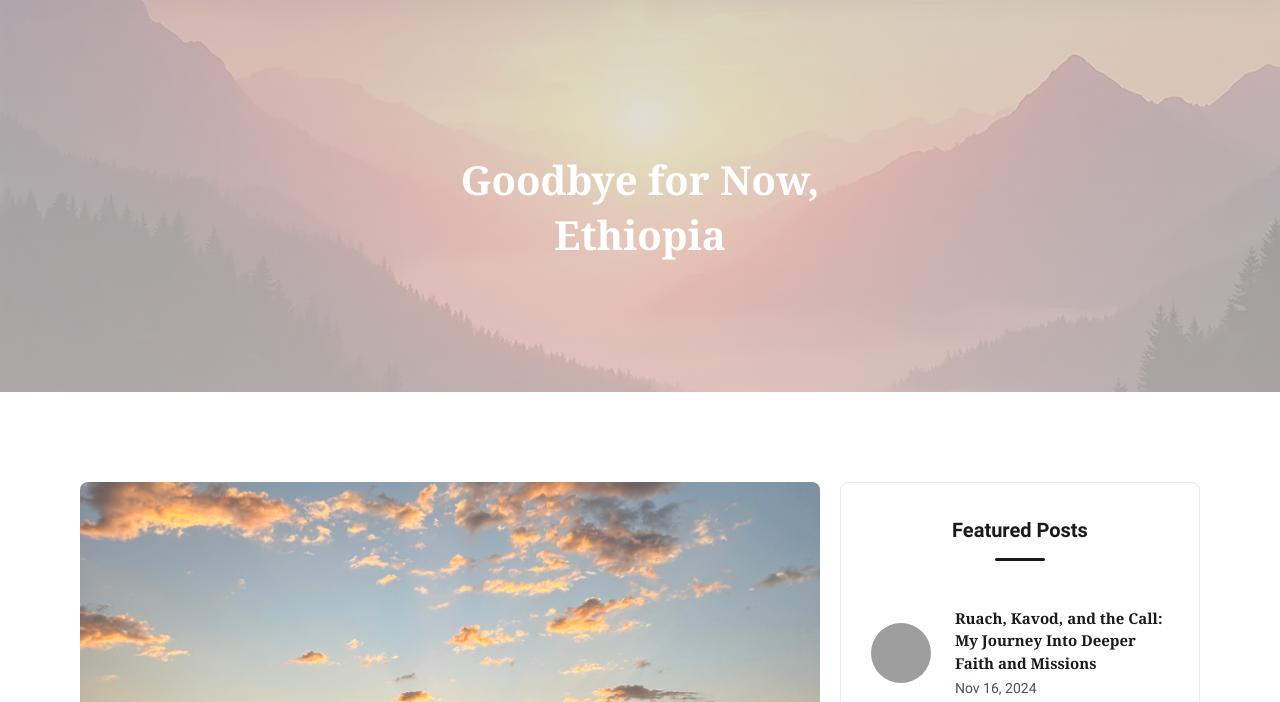
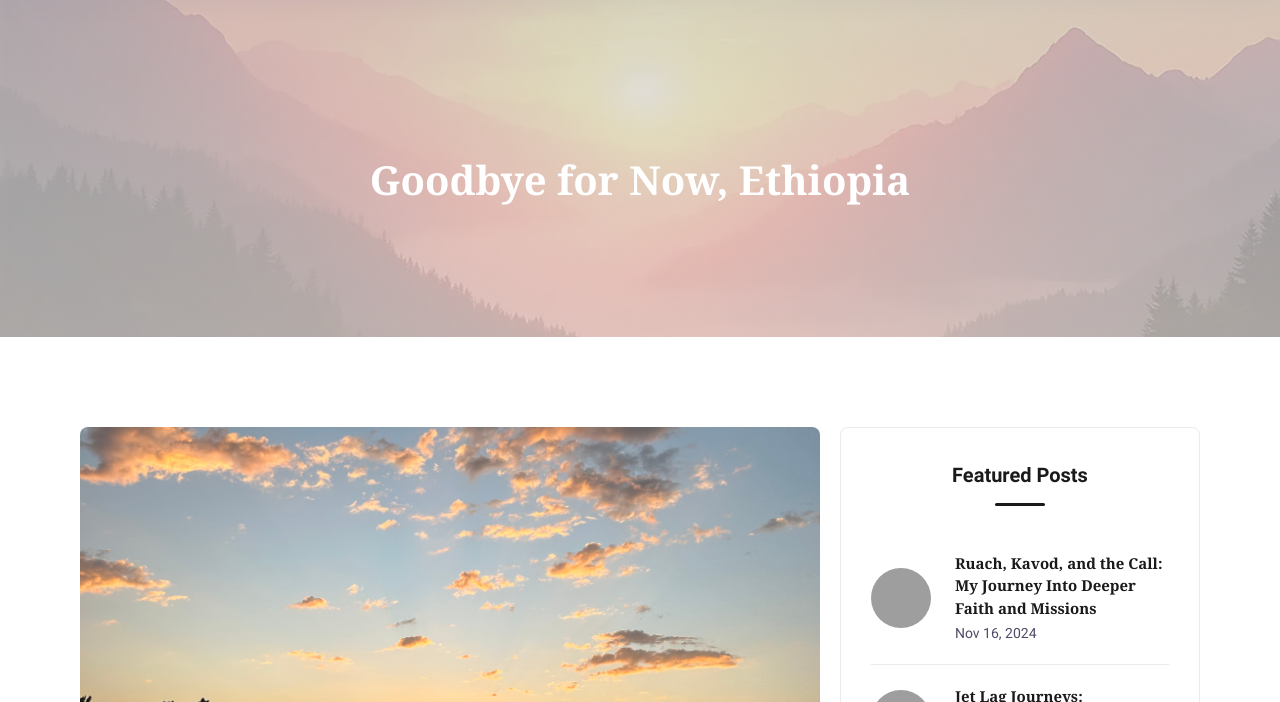
Before and after one commit to ymeatchem13/Sidney-Switzer, an Eleventy site: page src/content/blog/goodbye-for-now-ethiopia.md in a window 1280 px wide. Shown: the part 98-800 px from the top of the page. Built offline with nearby package versions, Linux system fonts and the light colour scheme; Eleventy itself is replaced by a stand-in of ours; files that its build step writes are made by us from their sources; grey boxes are pictures that could not be loaded.

Commit message:
fixing blog post headers

```diff
--- a/src/_includes/layouts/post.html
+++ b/src/_includes/layouts/post.html
@@ -39,7 +39,7 @@
     <!-- ============================================ -->
 
     <section id="int-hero">
-        <h1 id="home-h">{{ title }}</h1>
+        <h1 id="home-h" class="post">{{ title }}</h1>
         <picture>
             <source media="(max-width: 600px)" srcset="/assets/images/faith-mountains.webp">
             <source media="(min-width: 601px)" srcset="/assets/images/faith-mountains.webp">
--- a/src/assets/less/blog.less
+++ b/src/assets/less/blog.less
@@ -194,7 +194,12 @@
         font-size: 100%;
 
         h1 {
+            font-size: (60/16rem);
+        }
+
+        h1.post {
             font-size: (40/16rem);
+            max-width: none;
         }
     }
 }
```
Also changed, not shown: src/assets/css/blog.css.
